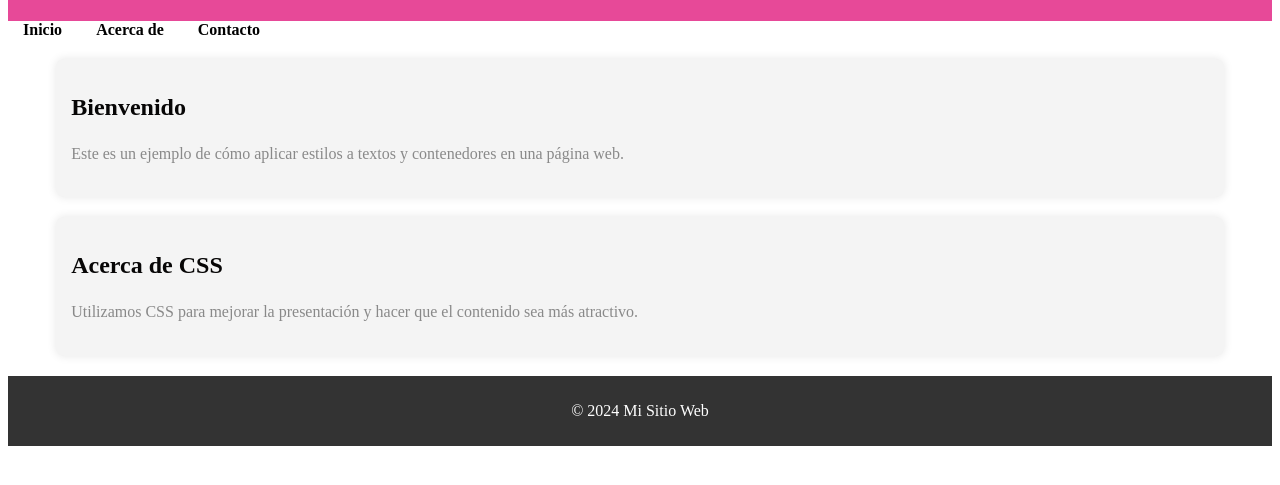
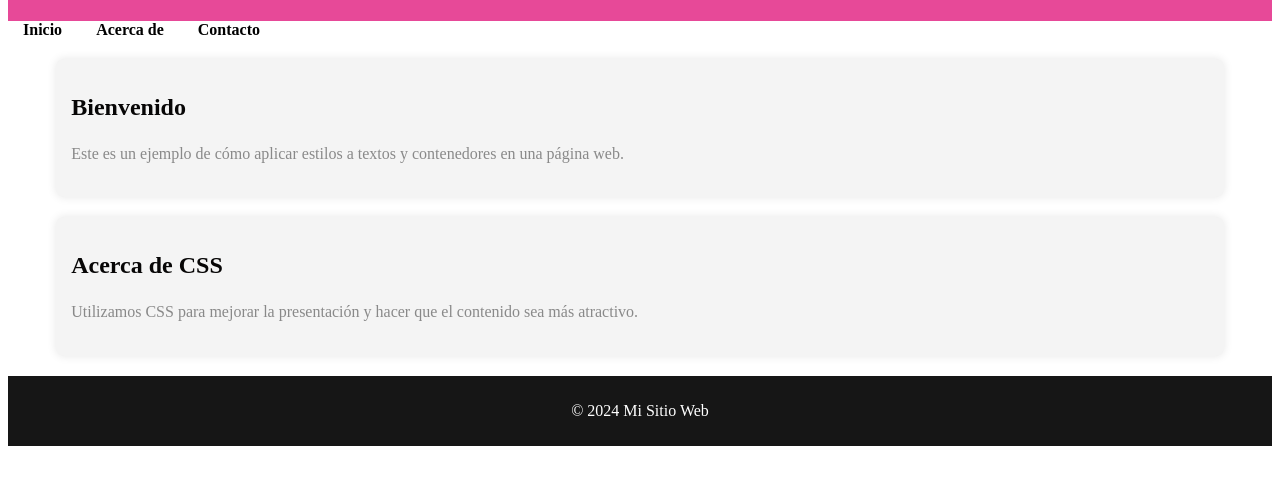
Before and after one commit to keidys17/laboratorio-9, a plain HTML site: page index.html in a window 1280 px wide. Shown: the part 107-592 px from the top of the page. Drawn offline with Linux system fonts and the light colour scheme.

Commit message:
cambios de color

```diff
--- a/style.css
+++ b/style.css
@@ -40,7 +40,7 @@ nav a:hover {
 
 /* Estilos para el pie de página */
 footer {
-    background-color: #333;
+    background-color: #161616;
     color: white;
     text-align: center;
     padding: 10px 0;
```
